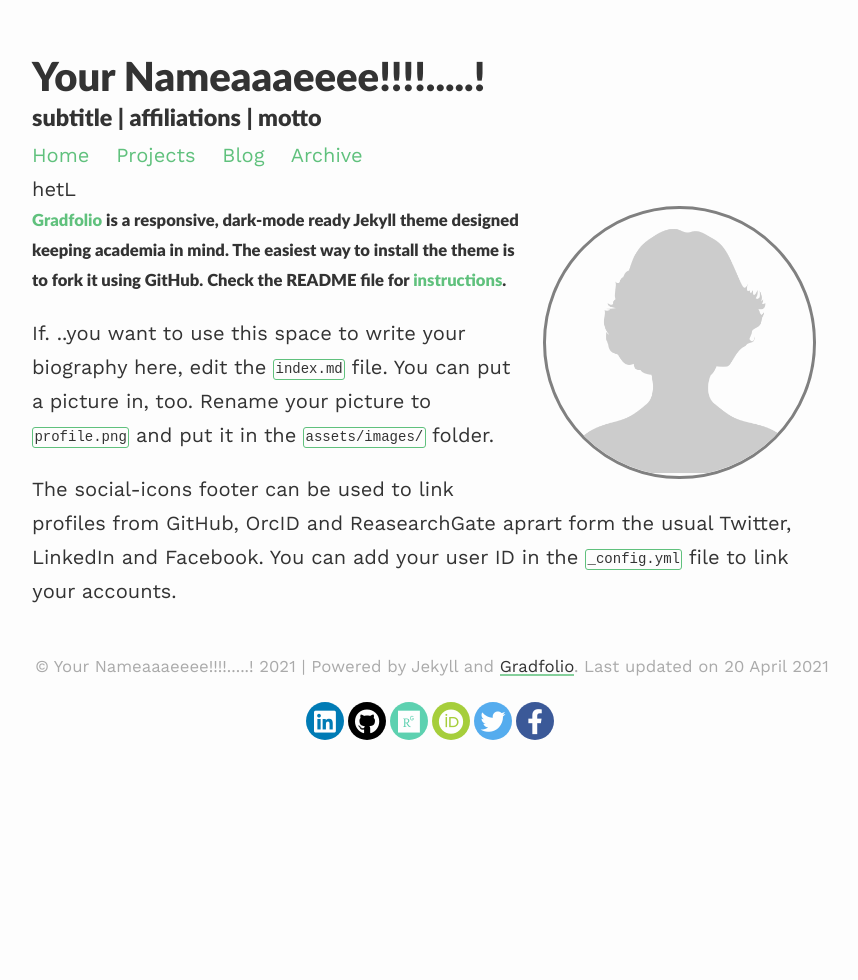
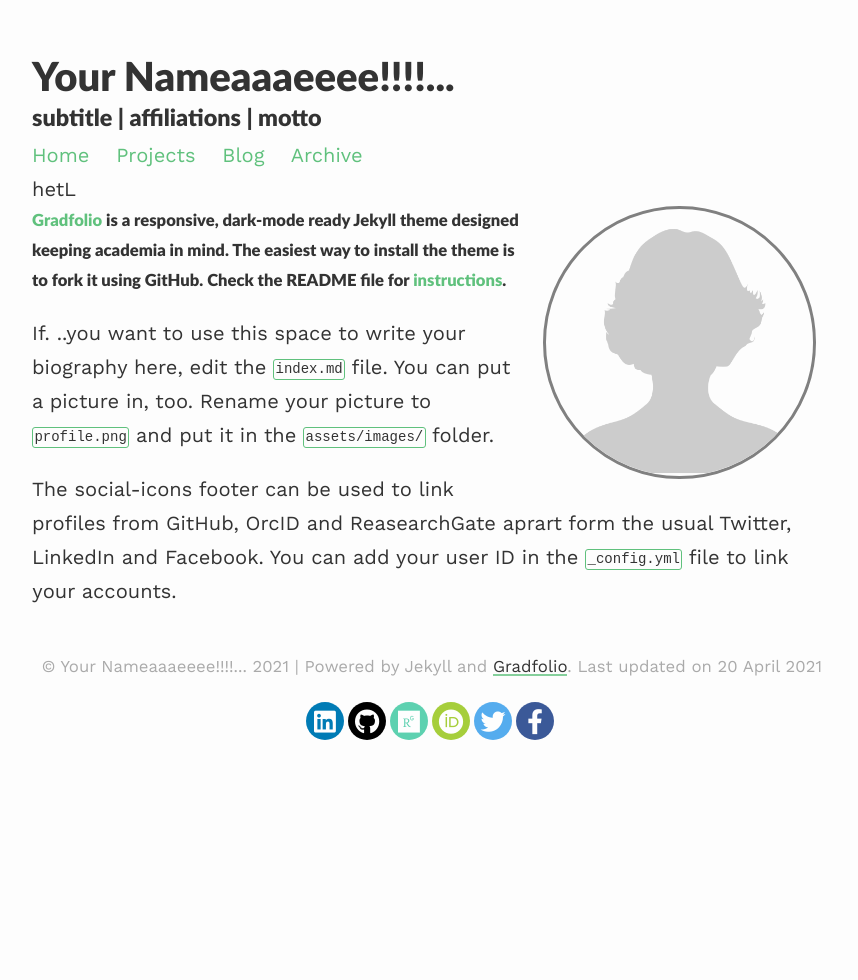
Before and after one commit to davbree/important-wallaby, a Jekyll site: the page built from ssg/index.md, in a window 1280 px wide. Shown: the whole page, without its empty margins (208-1066 px from the left). Built offline with Jekyll 4.4.1, drawn with Linux system fonts in a browser that asks for light colours; nearby versions of some CDN libraries.

```diff
--- a/ssg/_config.yml
+++ b/ssg/_config.yml
@@ -1,4 +1,4 @@
-title: Your Nameaaaeeee!!!!.....!
+title: Your Nameaaaeeee!!!!...
 description: subtitle | affiliations | motto
 baseurl: ''
 url: ''
```
